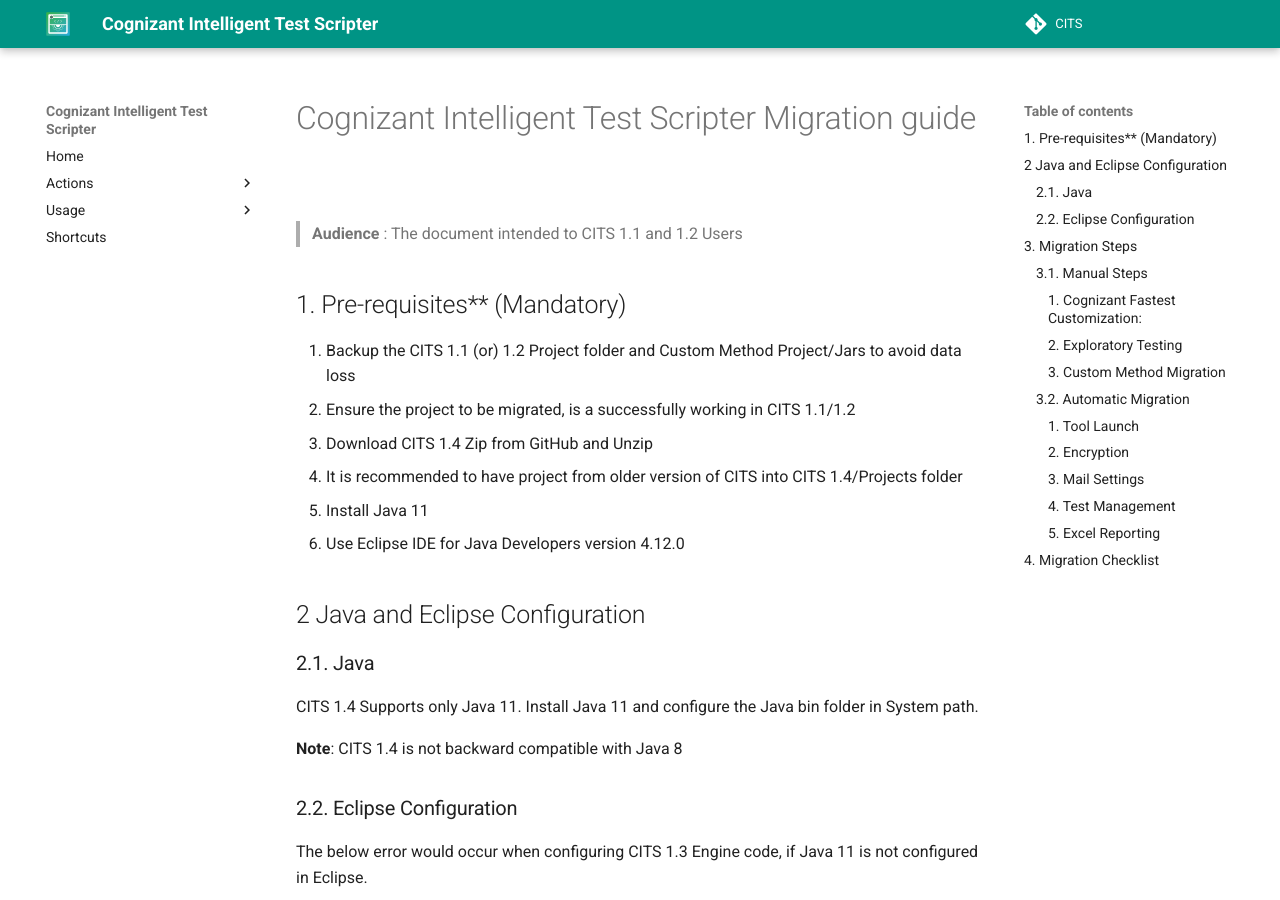
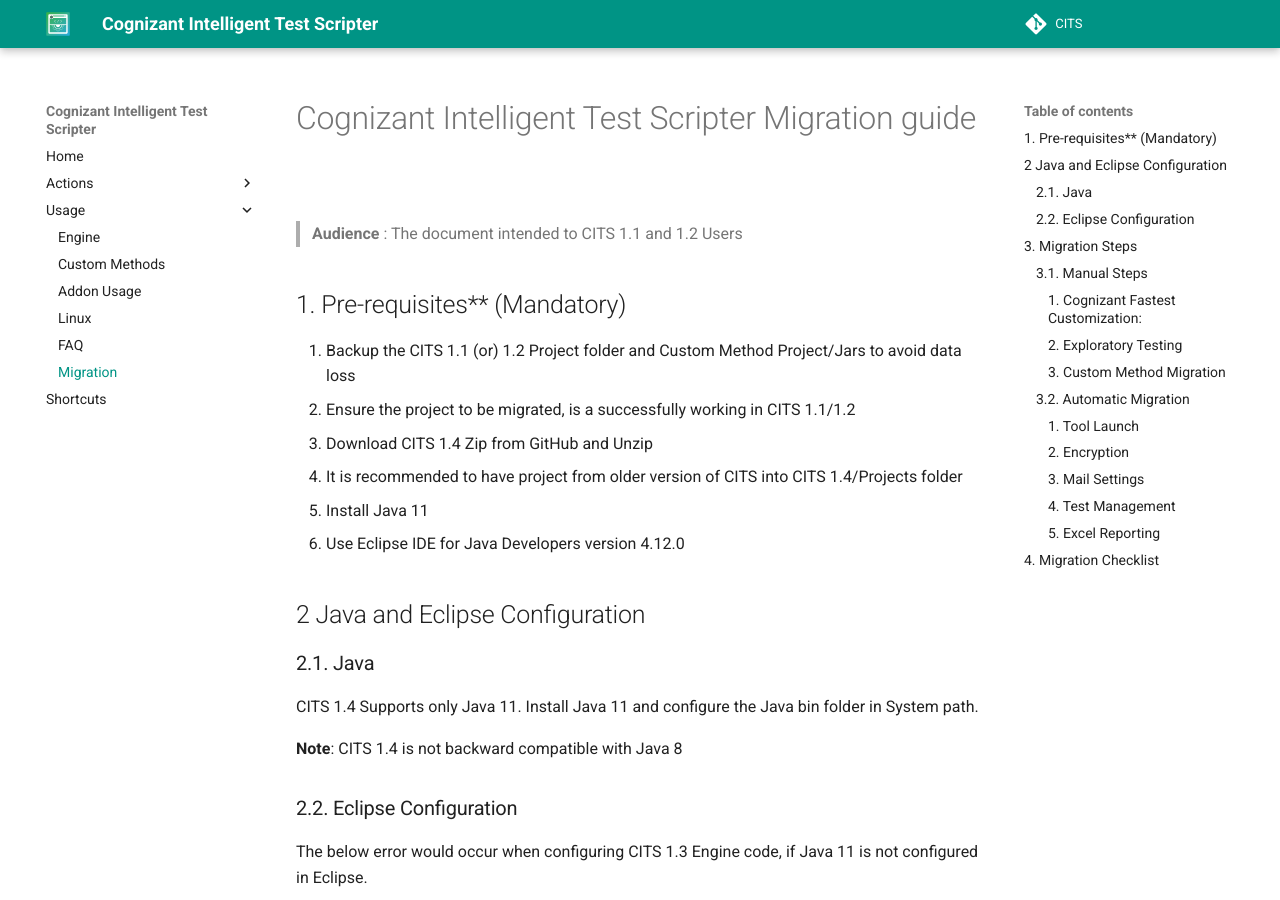
Before and after one commit to CognizantQAHub/Cognizant-Intelligent-Test-Scripter-Helpdoc, an MkDocs documentation site: the page built from docs/faq/migration.md, in a window 1280 px wide and 900 px high. Built offline with MkDocs 1.6.1 and Material for MkDocs 9.7.7, drawn with Linux system fonts in a browser that asks for light colours; comment, search, counter and statistics services are not loaded; old or Windows-style settings are respelled for this version of MkDocs.

Commit message:
Update mkdocs.yml

```diff
--- a/mkdocs.yml
+++ b/mkdocs.yml
@@ -19,6 +19,7 @@
     - Addon Usage: faq/addon.md
     - Linux: faq/linux.md
     - FAQ: faq/FAQ_GitHub.md
+    - Migration: faq/migration.md
 
 - Shortcuts: shortcuts.md
 
```
